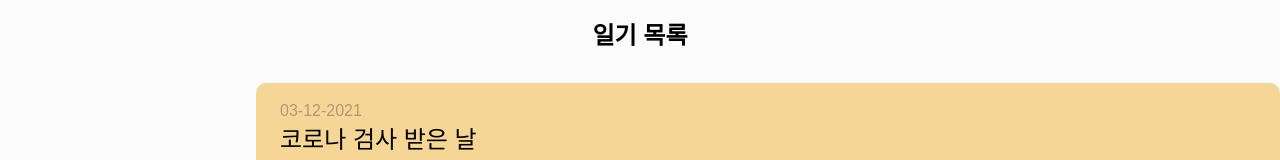
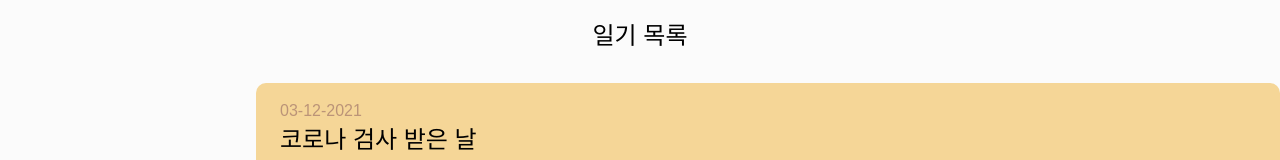
Before and after one commit to ATEAM-dAIz/daiz-front, a React (Create React App) app: page /mypage in a window 1280 px wide. Shown: the top 160 px of the page. Built offline with nearby package versions, Linux system fonts and the light colour scheme; a web font is replaced by a local one.

Commit message:
Design: change  design in Mypage, Writing

```diff
--- a/src/pages/Mypage.module.scss
+++ b/src/pages/Mypage.module.scss
@@ -5,6 +5,7 @@
     margin: 16px 0 16px 0;
     font-size: 24px;
     text-align: center;
+    font-weight: normal;
   }
 }
 
--- a/src/pages/Writing.module.scss
+++ b/src/pages/Writing.module.scss
@@ -13,7 +13,7 @@
   }
 
   h1 {
-    margin: 0 0 8px 0;
+    margin: 16px 0 16px 0;
     font-size: 24px;
     text-align: center;
   }
```
